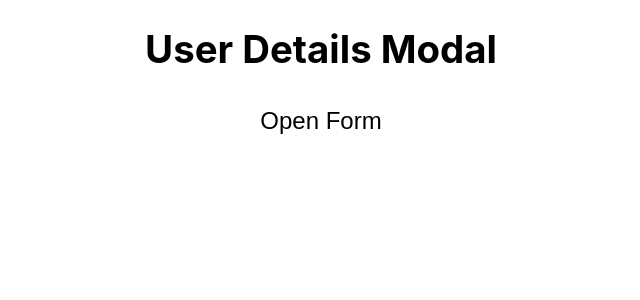
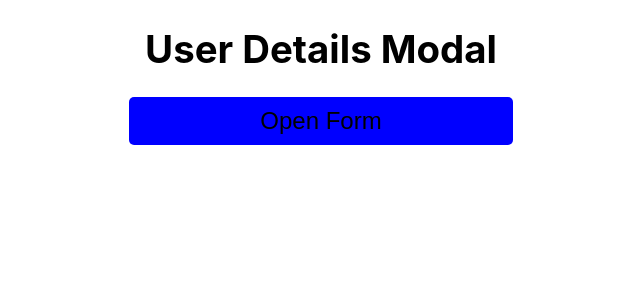
Before and after one commit to jayarajito/xmodal, a React (Create React App) app: page / in a window 1280 px wide. Shown: the top 300 px of the page, without its empty margins (319-959 px from the left). Built offline with nearby package versions, Linux system fonts and the light colour scheme.

Commit message:
12th commit

```diff
--- a/src/App.js
+++ b/src/App.js
@@ -26,13 +26,9 @@ function App() {
     console.log(e.target.dob.value);
   };
   return (
-    <div className="App">
+    <div className="App modal">
       <h1>User Details Modal</h1>
-
-      <button className="modal" onClick={clickButton}>
-        Open Form
-      </button>
-
+      <button onClick={clickButton}>Open Form</button>
       {isOpen && (
         <div className="modal" onClick={closeModal}>
           <div className="modal-content">
```
